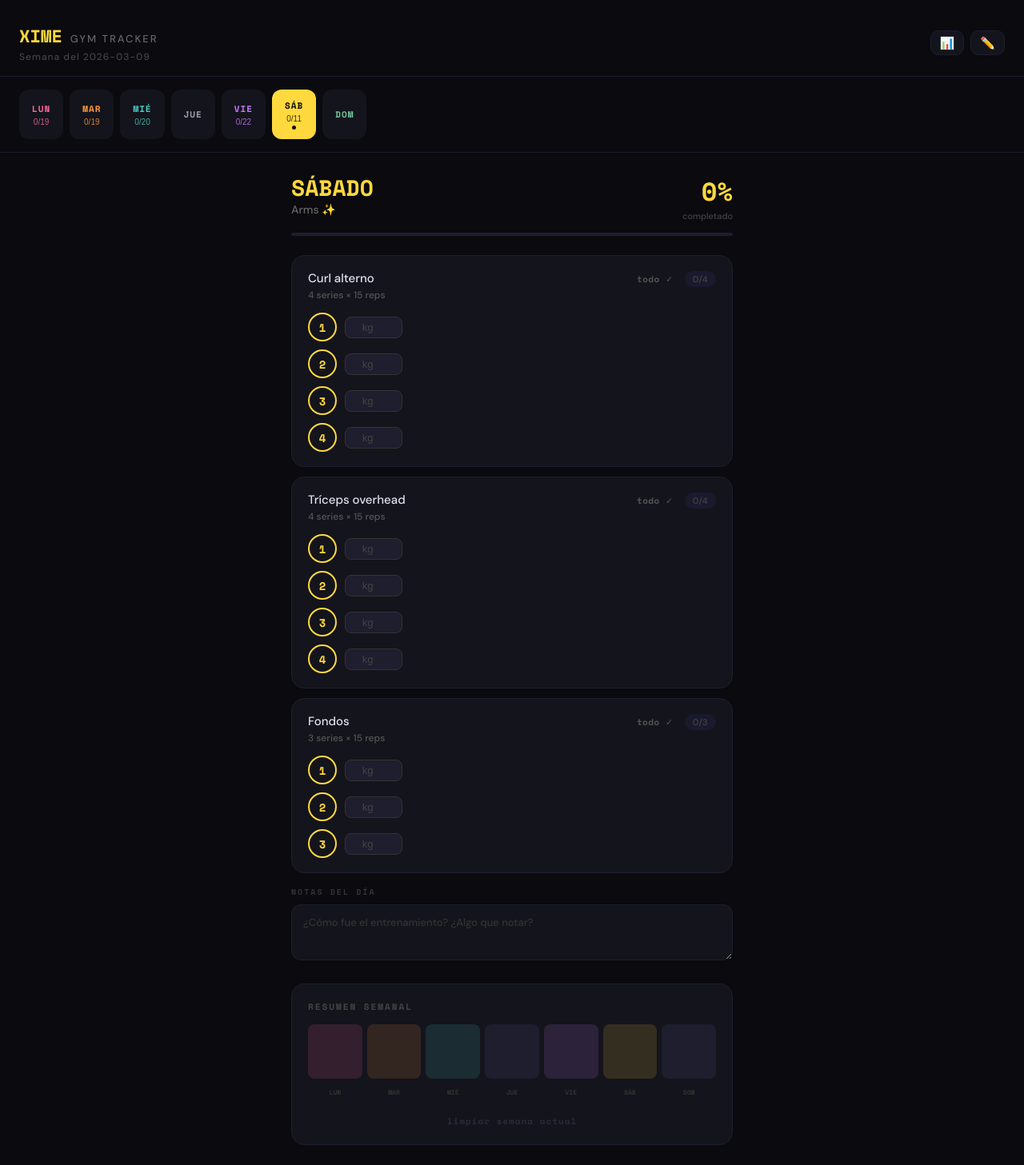
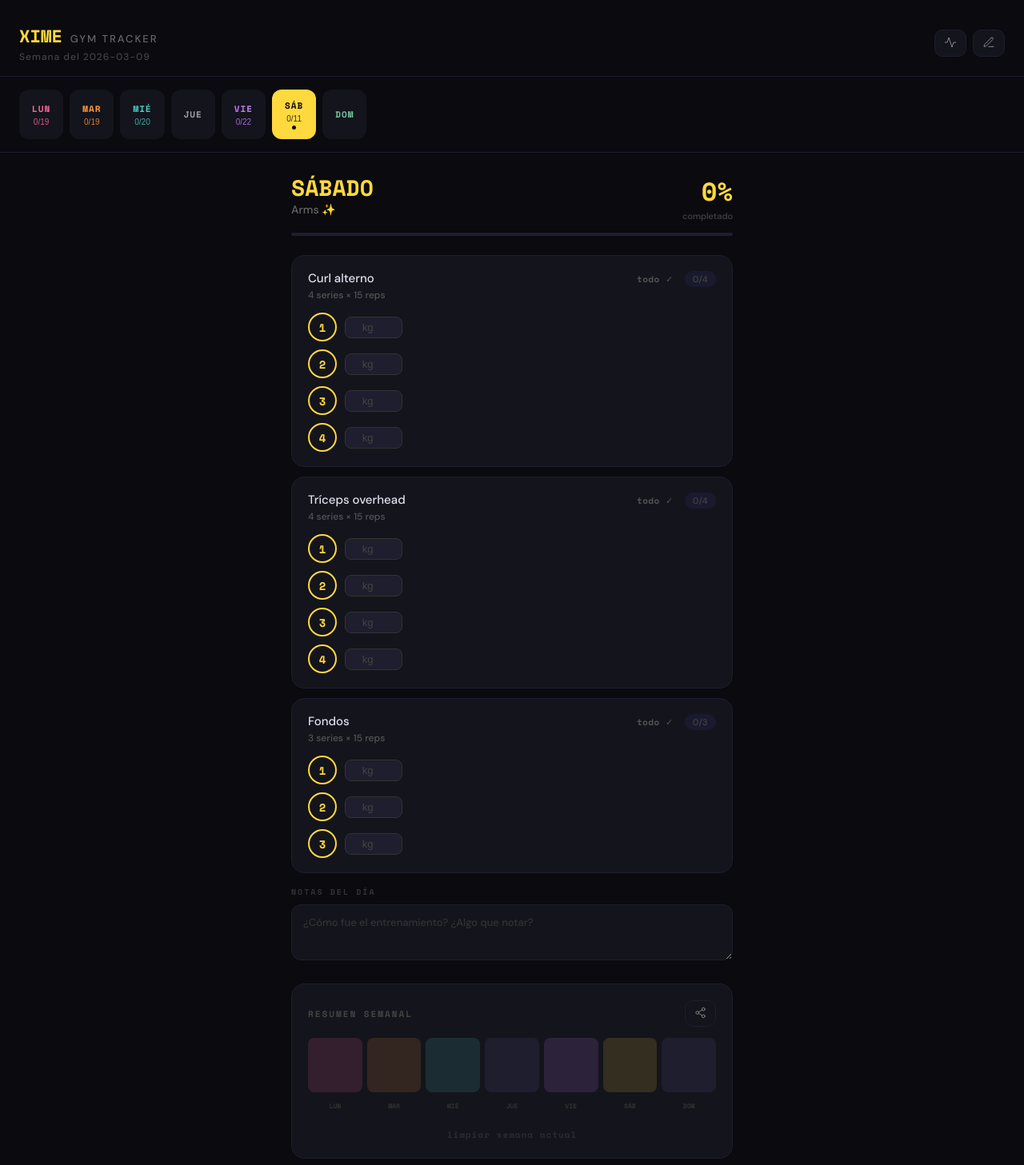
Before and after one commit to ximenabaquero/gym-tracker, a React (Vite) app: page / in a window 1280 px wide. Shown: the top 1457 px of the page at 80% size. Built offline with nearby package versions, Linux system fonts and the light colour scheme.

Commit message:
svg icons y volumen total, compartir resumen

```diff
--- a/src/GymTracker.jsx
+++ b/src/GymTracker.jsx
@@ -729,6 +729,54 @@ export default function GymTracker() {
     return max1rm;
   }
 
+  function volumenDia(dia) {
+    const ejs = rutina[dia]?.ejercicios || [];
+    let vol = 0;
+    ejs.forEach(e => {
+      for (let s = 0; s < e.series; s++) {
+        if (registros[claveRegistro(dia, e.nombre, s, "check")]) {
+          const p = parseFloat(registros[claveRegistro(dia, e.nombre, s, "peso")]);
+          if (!isNaN(p) && p > 0) vol += p * e.reps;
+        }
+      }
+    });
+    return vol > 0 ? vol : null;
+  }
+
+  function generarTextoResumen() {
+    const emojisEstado = { completado: "✅", parcial: "⏳", descanso: "😴" };
+    const lineas = DIAS.map(dia => {
+      const prog = progresoDia(dia);
+      const label = rutina[dia]?.label || "";
+      const nombre = dia.charAt(0) + dia.slice(1).toLowerCase();
+      if (!prog) return `${emojisEstado.descanso} ${nombre.toUpperCase()} – Descanso`;
+      const pct = prog.pct;
+      const icono = pct === 100 ? emojisEstado.completado : emojisEstado.parcial;
+      return `${icono} ${nombre.toUpperCase()} – ${label} (${pct}%)`;
+    });
+
+    const volSemana = DIAS.reduce((acc, dia) => {
+      const v = volumenDia(dia);
+      return acc + (v || 0);
+    }, 0);
+    const streak = calcularStreak(registros, rutina);
+
+    let texto = `XIME Gym Tracker 💪\nSemana del ${semana}\n\n${lineas.join("\n")}`;
+    if (streak > 0) texto += `\n\n🔥 ${streak} ${streak === 1 ? "semana" : "semanas"} consecutivas`;
+    if (volSemana > 0) texto += `\n💪 Total: ${volSemana.toLocaleString("es")} kg movidos esta semana`;
+    return texto;
+  }
+
+  async function compartirResumen() {
+    const texto = generarTextoResumen();
+    if (navigator.share) {
+      try { await navigator.share({ title: "XIME Gym Tracker", text: texto }); } catch {}
+    } else {
+      await navigator.clipboard.writeText(texto);
+      mostrarToast("Copiado al portapapeles ✓");
+    }
+  }
+
   const hoy = getHoy();
   const progDiaActivo = progresoDia(diaActivo);
   const streak = calcularStreak(registros, rutina);
@@ -848,7 +896,7 @@ export default function GymTracker() {
               className={"icon-btn" + (vista === "historial" ? " active" : "")}
               onClick={() => setVista((v) => v === "historial" ? "tracker" : "historial")}
               title="Historial"
-            >📊</button>
+            ><svg width="16" height="16" viewBox="0 0 24 24" fill="none" stroke="currentColor" strokeWidth="1.5" strokeLinecap="round" strokeLinejoin="round"><polyline points="22 12 18 12 15 21 9 3 6 12 2 12"/></svg></button>
             <button
               className={"icon-btn" + (vista === "editor" ? " active" : "")}
               onClick={() => {
@@ -861,7 +909,7 @@ export default function GymTracker() {
                 }
               }}
               title="Editar rutina"
-            >✏️</button>
+            ><svg width="16" height="16" viewBox="0 0 24 24" fill="none" stroke="currentColor" strokeWidth="1.5" strokeLinecap="round" strokeLinejoin="round"><path d="M12 20h9"/><path d="M16.5 3.5a2.121 2.121 0 0 1 3 3L7 19l-4 1 1-4L16.5 3.5z"/></svg></button>
           </div>
         </div>
       </div>
@@ -959,6 +1007,11 @@ export default function GymTracker() {
                   <div className="progress-bar-fill" style={{ width: `${progDiaActivo.pct}%`, background: diaData?.color }} />
                 </div>
               )}
+              {(() => { const vol = volumenDia(diaActivo); return vol ? (
+                <p style={{ fontSize: 11, color: "#555", marginTop: 6, fontFamily: "'Space Mono', monospace" }}>
+                  ≈ {vol.toLocaleString("es")} kg movidos
+                </p>
+              ) : null; })()}
             </div>
 
             {/* Ejercicios */}
@@ -1066,11 +1119,23 @@ export default function GymTracker() {
                 <p style={{ fontFamily: "'Space Mono', monospace", fontSize: 11, letterSpacing: 2, color: "#444", textTransform: "uppercase" }}>
                   Resumen semanal
                 </p>
-                {streak > 0 && (
-                  <span style={{ fontSize: 12, color: "#666", fontFamily: "'Space Mono', monospace" }}>
-                    🔥 {streak} {streak === 1 ? "semana" : "semanas"}
-                  </span>
-                )}
+                <div style={{ display: "flex", alignItems: "center", gap: 10 }}>
+                  {streak > 0 && (
+                    <span style={{ fontSize: 12, color: "#666", fontFamily: "'Space Mono', monospace" }}>
+                      🔥 {streak} {streak === 1 ? "semana" : "semanas"}
+                    </span>
+                  )}
+                  <button
+                    onClick={compartirResumen}
+                    className="icon-btn"
+                    title="Compartir resumen"
+                  >
+                    <svg width="15" height="15" viewBox="0 0 24 24" fill="none" stroke="currentColor" strokeWidth="1.5" strokeLinecap="round" strokeLinejoin="round">
+                      <circle cx="18" cy="5" r="3"/><circle cx="6" cy="12" r="3"/><circle cx="18" cy="19" r="3"/>
+                      <line x1="8.59" y1="13.51" x2="15.42" y2="17.49"/><line x1="15.41" y1="6.51" x2="8.59" y2="10.49"/>
+                    </svg>
+                  </button>
+                </div>
               </div>
               <div style={{ display: "grid", gridTemplateColumns: "repeat(7, 1fr)", gap: 6 }}>
                 {DIAS.map((dia) => {
```
